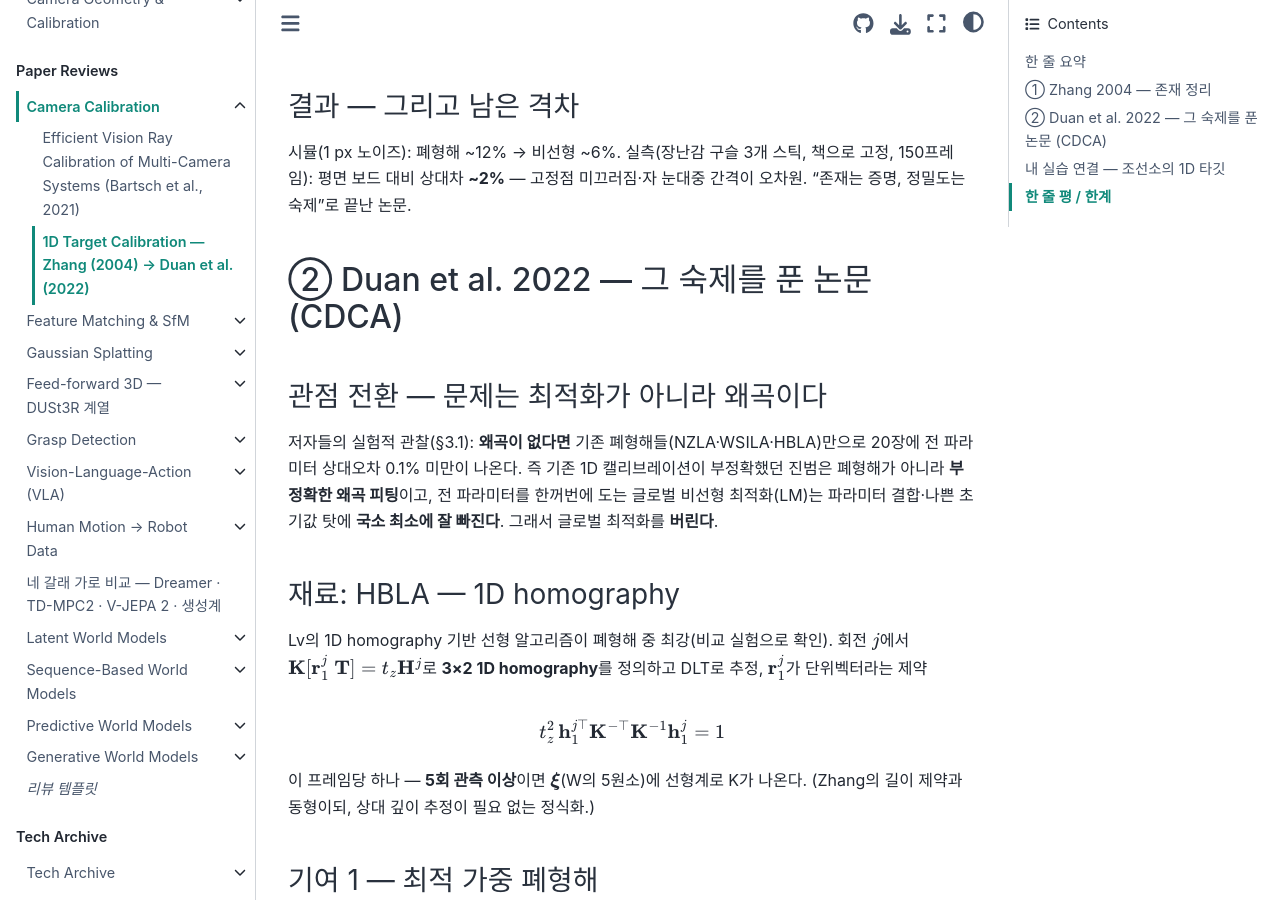
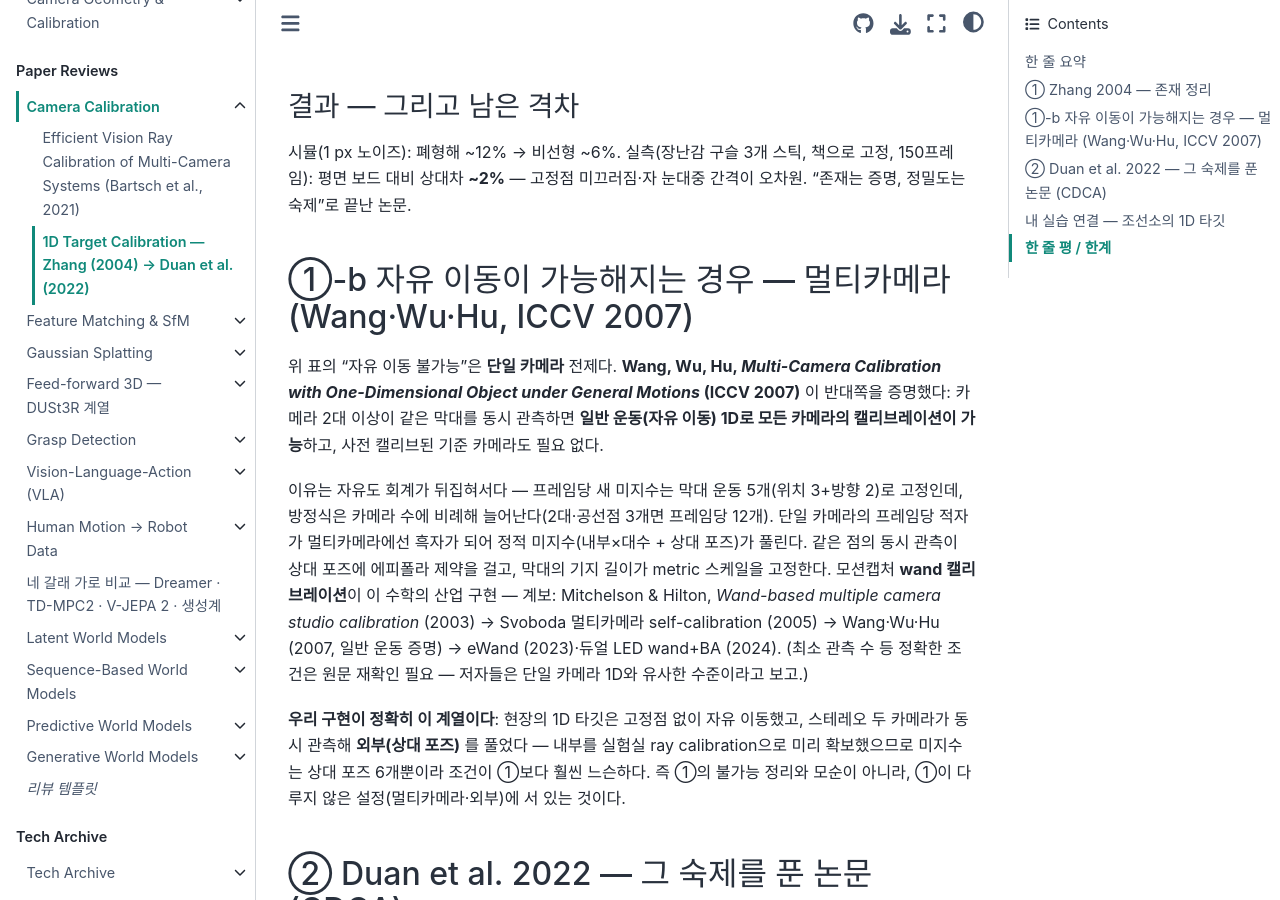
Before and after one commit to DoHyun468/robotics-study, a Jupyter Book: the page built from reviews/1d-calibration.md, in a window 1280 px wide and 900 px high, scrolled down 1892 px. Built offline with Jupyter Book 1.0.4 settings and Sphinx 7.4.7 and the Sphinx Book theme 1.1.4, drawn with Linux system fonts in a browser that asks for light colours; some of the changed text lies outside the part shown.

Commit message:
자유 이동 1D 멀티카메라 캘리브 추가 — Wang·Wu·Hu ICCV 2007 계보, 단일 카메라 불가능 정리와의 관계·우리 구현 위치 명시
Co-Authored-By: Claude Fable 5 <noreply@anthropic.com>

```diff
--- a/reviews/1d-calibration.md
+++ b/reviews/1d-calibration.md
@@ -41,6 +41,14 @@ $\mathbf B=\mathbf A^{-\top}\mathbf A^{-1}$(IAC)을 6-벡터로 펴고 $\mathbf
 
 시뮬(1 px 노이즈): 폐형해 ~12% → 비선형 ~6%. 실측(장난감 구슬 3개 스틱, 책으로 고정, 150프레임): 평면 보드 대비 상대차 **~2%** — 고정점 미끄러짐·자 눈대중 간격이 오차원. "존재는 증명, 정밀도는 숙제"로 끝난 논문.
 
+## ①-b 자유 이동이 가능해지는 경우 — 멀티카메라 (Wang·Wu·Hu, ICCV 2007)
+
+위 표의 "자유 이동 불가능"은 **단일 카메라** 전제다. **Wang, Wu, Hu, *Multi-Camera Calibration with One-Dimensional Object under General Motions* (ICCV 2007)** 이 반대쪽을 증명했다: 카메라 2대 이상이 같은 막대를 동시 관측하면 **일반 운동(자유 이동) 1D로 모든 카메라의 캘리브레이션이 가능**하고, 사전 캘리브된 기준 카메라도 필요 없다.
+
+이유는 자유도 회계가 뒤집혀서다 — 프레임당 새 미지수는 막대 운동 5개(위치 3+방향 2)로 고정인데, 방정식은 카메라 수에 비례해 늘어난다(2대·공선점 3개면 프레임당 12개). 단일 카메라의 프레임당 적자가 멀티카메라에선 흑자가 되어 정적 미지수(내부×대수 + 상대 포즈)가 풀린다. 같은 점의 동시 관측이 상대 포즈에 에피폴라 제약을 걸고, 막대의 기지 길이가 metric 스케일을 고정한다. 모션캡처 **wand 캘리브레이션**이 이 수학의 산업 구현 — 계보: Mitchelson & Hilton, *Wand-based multiple camera studio calibration* (2003) → Svoboda 멀티카메라 self-calibration (2005) → Wang·Wu·Hu (2007, 일반 운동 증명) → eWand (2023)·듀얼 LED wand+BA (2024). (최소 관측 수 등 정확한 조건은 원문 재확인 필요 — 저자들은 단일 카메라 1D와 유사한 수준이라고 보고.)
+
+**우리 구현이 정확히 이 계열이다**: 현장의 1D 타깃은 고정점 없이 자유 이동했고, 스테레오 두 카메라가 동시 관측해 **외부(상대 포즈)** 를 풀었다 — 내부를 실험실 ray calibration으로 미리 확보했으므로 미지수는 상대 포즈 6개뿐이라 조건이 ①보다 훨씬 느슨하다. 즉 ①의 불가능 정리와 모순이 아니라, ①이 다루지 않은 설정(멀티카메라·외부)에 서 있는 것이다.
+
 ## ② Duan et al. 2022 — 그 숙제를 푼 논문 (CDCA)
 
 ### 관점 전환 — 문제는 최적화가 아니라 왜곡이다
@@ -75,7 +83,7 @@ $$ t_z^2\,\mathbf h_1^{j\top}\mathbf K^{-\top}\mathbf K^{-1}\mathbf h_1^j = 1 $$
 ## 내 실습 연결 — 조선소의 1D 타깃
 
 - 동기가 정확히 겹친다: W.D 3.7~17.2 m에서 대형 화이트보드는 운반·거치가 비용이다. 막대는 사람이 들면 끝 — Zhang이 말한 "동시 가시성"의 지상 계측판.
-- 우리 현장 사용법은 **외부 캘리브레이션**: 스테레오 두 카메라가 1D 타깃을 동시 관측해 상대 포즈를 잇는다. 내부는 실험실에서 [vision ray calibration](ray-calibration.md)으로 이미 확보 — ①·②가 공들인 "1D로 내부까지"의 약점을 문제 분할로 우회한 구도다.
+- 우리 현장 사용법은 **자유 이동 1D에 의한 외부 캘리브레이션**(①-b 계열): 스테레오 두 카메라가 1D 타깃을 동시 관측해 상대 포즈를 잇는다. 고정점이 필요 없었던 이유가 ①-b의 자유도 회계다. 내부는 실험실에서 [vision ray calibration](ray-calibration.md)으로 이미 확보 — ①·②가 공들인 "1D로 내부까지"의 약점을 문제 분할로 우회한 구도다.
 - Duan의 교훈은 그대로 이식된다: 1D 계열의 병목은 왜곡 처리와 고정점 안정성 — 현장 계측에서 1D 타깃 오차(2.68 mm)가 화이트보드(2.46 mm)에 근접했던 것도 내부(왜곡 포함)를 미리 끝내둔 덕이 크다.
 
 한 줄 요약: **"Zhang이 '된다'를 증명했고 Duan이 '잘 된다'를 만들었다 — 우리는 내부를 실험실에서 끝내 1D의 약점을 우회했고, 현장의 1D는 외부 추정만 맡았다."**
--- a/vision/calibration.md
+++ b/vision/calibration.md
@@ -187,6 +187,10 @@ $$ \min\ \sum_{n}\sum_{p\in\{A,B,C\}} \|\mathbf x_{p,n} - \pi(K,\ A,\ \phi_n, \t
 
 파라미터는 $K$(5) + 고정점 $A$(3) + **프레임당 막대 방향 2**(구면각 $\phi_n, \theta_n$ — $B = A + L\,\mathbf d(\phi,\theta)$) = $8 + 2N$. LM은 1.7과 동일하게 돌고, 야코비안 희소 구조도 동일(방향각 열은 프레임 국소). 원 논문 실측은 폐형해 오차가 크고(노이즈 민감) MLE로 절반쯤 줄어든다 — **선형해는 여기서도 초기값일 뿐**이라는 같은 교훈.
 
+### 2.8 자유 이동이 허용되는 경우 — 멀티카메라 1D (wand)
+
+위 전개의 고정점은 **단일 카메라** 한정의 대가다. 카메라 $k$대가 같은 막대를 동시 관측하면 프레임당 미지수는 막대 운동 5(위치 3+방향 2)로 고정인데 방정식은 $k$에 비례해 늘어, 자유 이동으로도 내부·상대 포즈가 전부 풀린다(Wang·Wu·Hu, ICCV 2007 — 증명·계보는 [리뷰 ①-b](../reviews/1d-calibration.md)). 내부를 이미 알면 미지수가 상대 포즈뿐이라 조건은 더 느슨하다 — 모션캡처 wand와 우리 현장 스테레오 외부 캘리브레이션이 이 설정이다. 막대의 기지 길이가 삼각측량의 metric 스케일을 고정하는 것이 포인트.
+
 ## 3. Ray calibration — 모델을 버린 캘리브레이션의 수식
 
 핀홀+다항 왜곡이 "모델"이라면, ray calibration은 **픽셀마다 광선을 직접 측정**한다. [리뷰](../reviews/ray-calibration.md)의 VRC(Bartsch 2021) 수식을 유도 수준으로 전개한다.
```
